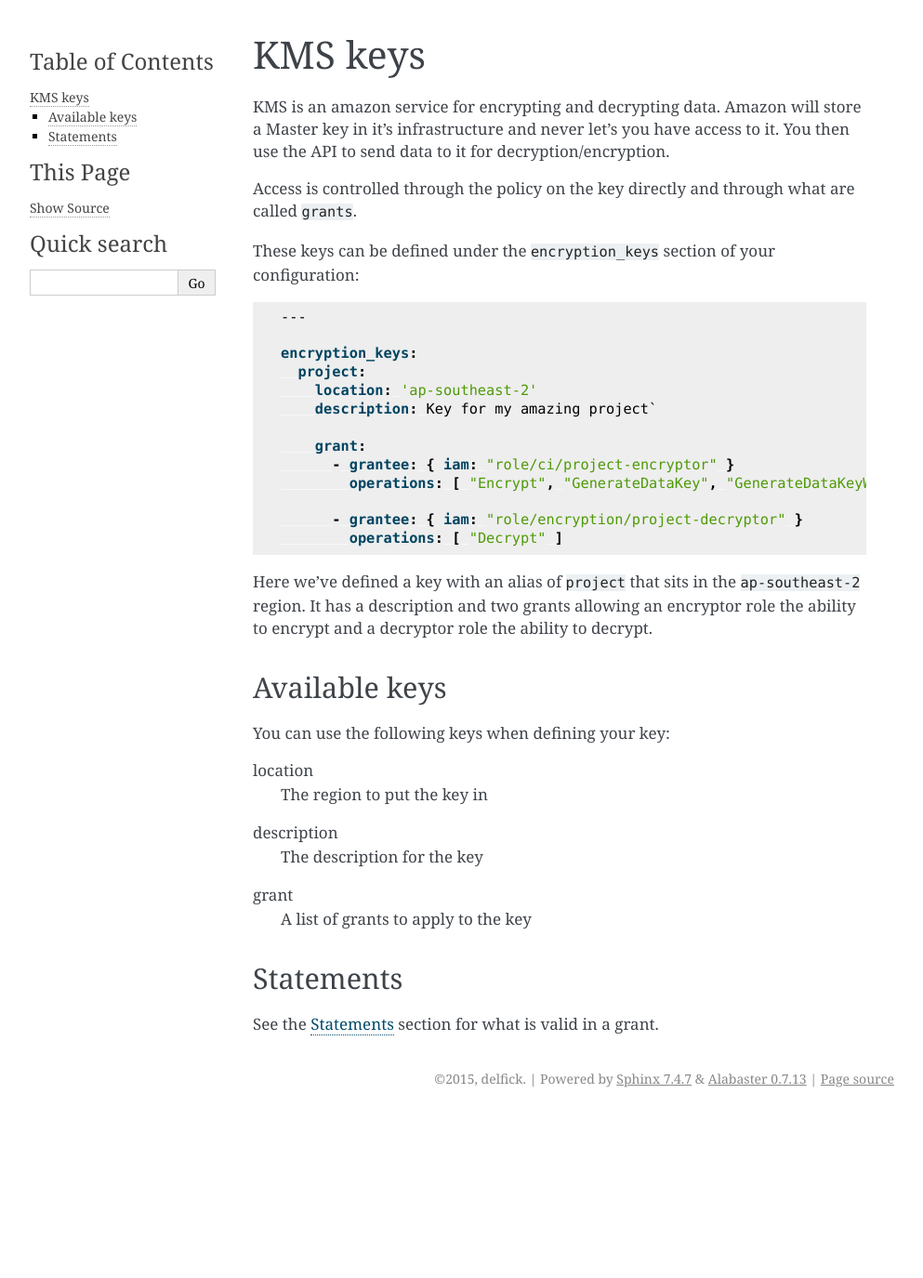
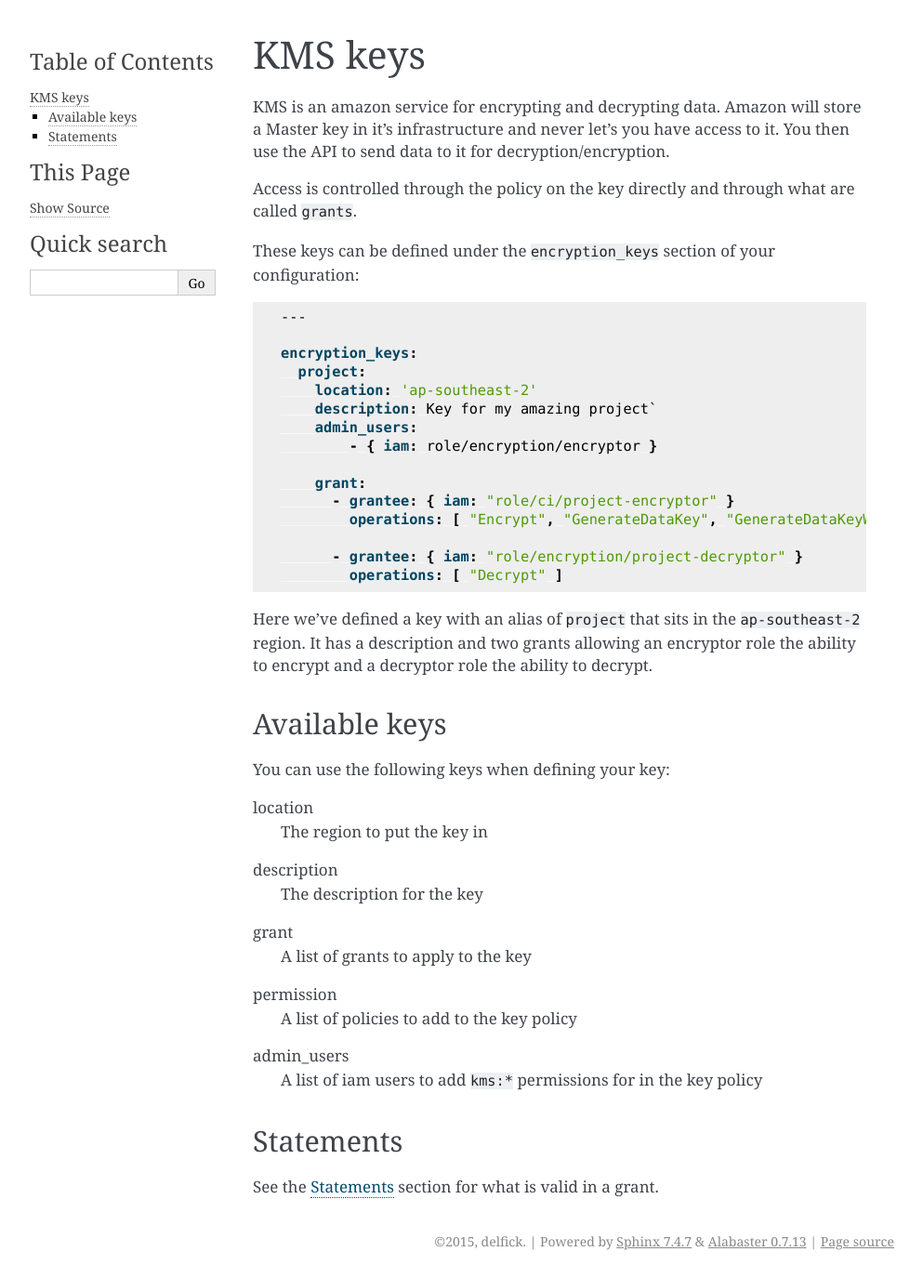
Before and after one commit to delfick/aws_syncr, a Sphinx documentation site: the page built from docs/docs/kms_keys.rst, in a window 1280 px wide. Shown: the whole page at 93% size, without its empty margins (148-1141 px from the left). Built offline with Sphinx 7.4.7, drawn with Linux system fonts in a browser that asks for light colours; before the commit the page ends 1200 px from its top, so only the background shows below that.

Commit message:
Making it possible to control the kms key policy

```diff
--- a/docs/docs/kms_keys.rst
+++ b/docs/docs/kms_keys.rst
@@ -21,6 +21,8 @@ configuration:
       project:
         location: 'ap-southeast-2'
         description: Key for my amazing project`
+        admin_users:
+            - { iam: role/encryption/encryptor }
 
         grant:
           - grantee: { iam: "role/ci/project-encryptor" }
@@ -48,6 +50,12 @@ description
 grant
     A list of grants to apply to the key
 
+permission
+    A list of policies to add to the key policy
+
+admin_users
+    A list of iam users to add ``kms:*`` permissions for in the key policy
+
 Statements
 ----------
 
```
Also changed, not shown: 1 other file.
